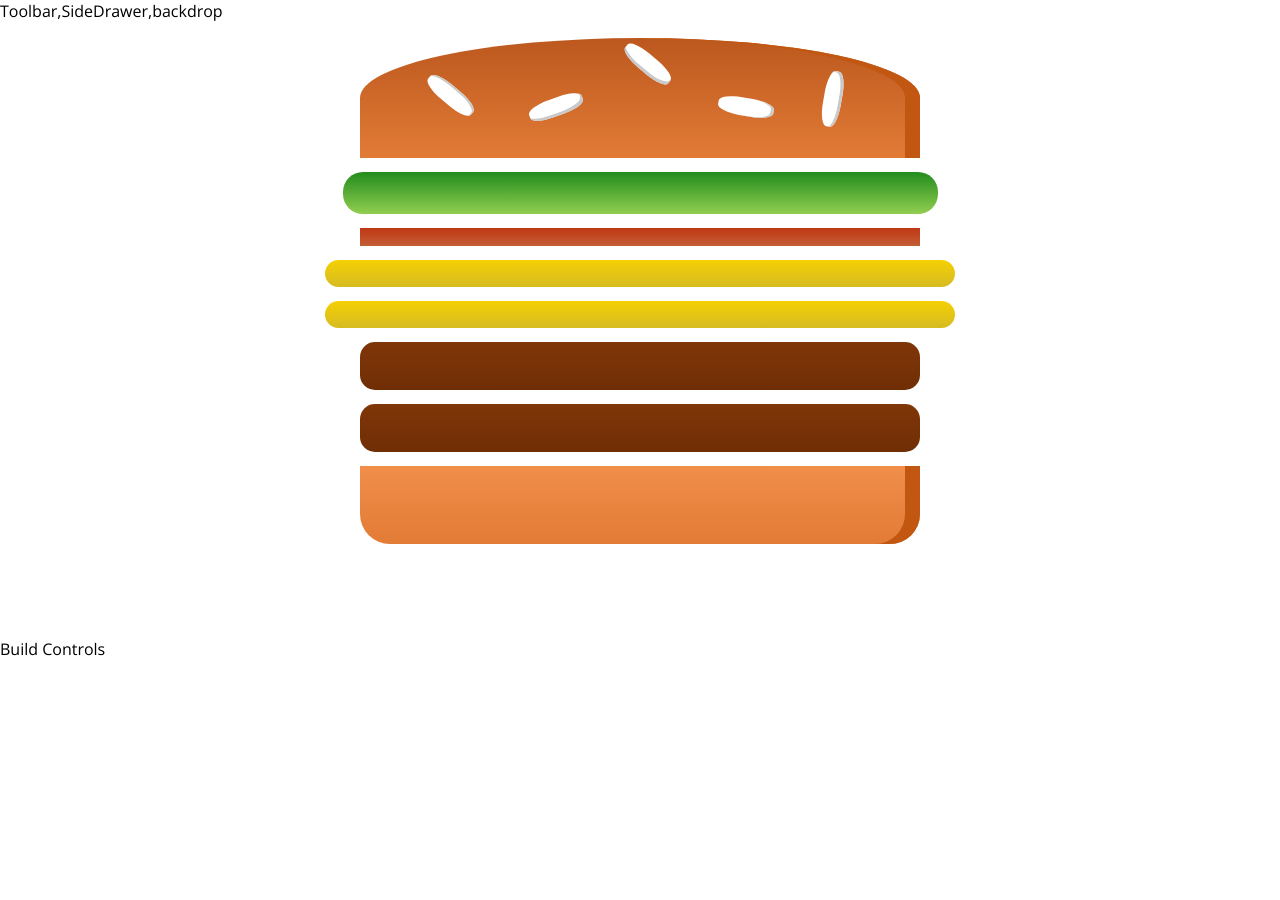
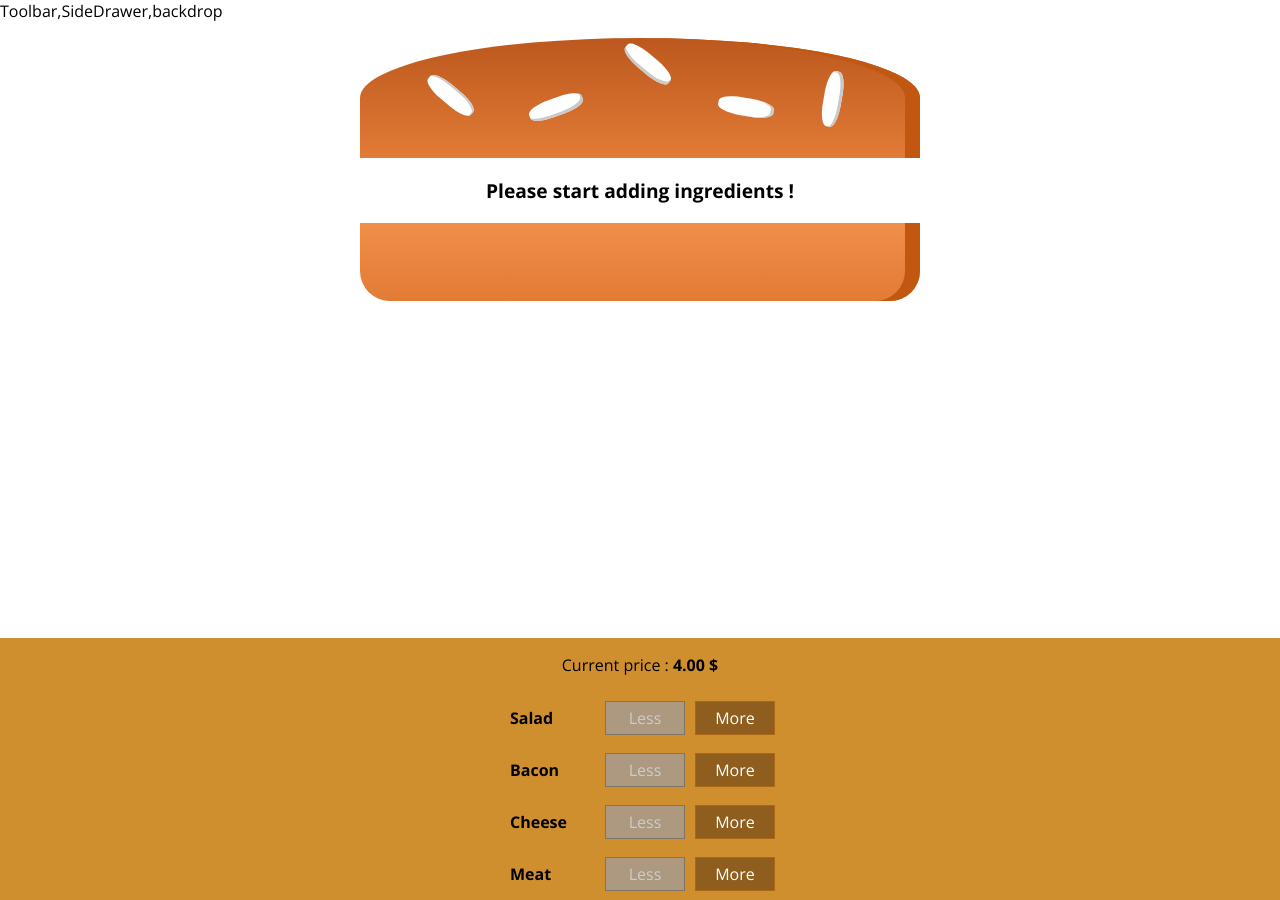
Before and after one commit to LuisLota/burger-builder, a React app: page / in a window 1280 px wide. Before the commit the page ends 800 px from the top, so only its background shows below. Built offline with nearby package versions, Linux system fonts and the light colour scheme.

Commit message:
be able of add and remove ingredients and connect to the state off the app

```diff
--- /dev/null
+++ b/src/components/Burger/BuildControls/BuildControl/BuildControl.css
@@ -0,0 +1,57 @@
+.BuildControl {
+    display: flex;
+    justify-content: space-between;
+    align-items: center;
+    margin: 5px 0;
+}
+
+.BuildControl button {
+    display: block;
+    font:inherit;
+    padding:5px;
+    margin:0 5px;
+    width: 80px;
+    border: 1px solid #aa6817;
+    cursor: pointer;
+    outline: none;
+}
+
+
+.BuildControl button:disabled {
+    background-color: #AC9980;
+    border: 1px solid #7E7365;
+    color: #ccc;
+    cursor: default;
+}
+
+.BuildControl button:hover:disabled {
+    background-color: #AC9980;
+    color: #ccc;
+    cursor: not-allowed;
+}
+
+.Label {
+    padding: 10px;
+    font-weight: bold;
+    width: 80px;
+}
+
+.BuildControl .Less {
+    background-color: #D39952;
+    color: white;
+}
+
+.BuildControl .More {
+    background-color: #8F5E1E;
+    color: white;
+}
+
+.BuildControl .Less:hover, .BuildControl .Less:active {
+    background-color: #DAA972;
+    color: white;
+}
+
+.BuildControl .More:hover,.BuildControl .More:active {
+    background-color: #99703F;
+    color: white;
+}
--- /dev/null
+++ b/src/components/Burger/BuildControls/BuildControl/BuildControl.js
@@ -0,0 +1,16 @@
+import React from 'react';
+
+import classes from './BuildControl.css';
+
+const buildControl = (props) => (
+	<div className={classes.BuildControl}>
+		<div className={classes.Label}>{props.label}</div>
+		<button className={classes.Less} onClick={props.removed} disabled={props.disabled}>
+			Less
+		</button>
+		<button className={classes.More} onClick={props.added}>
+			More
+		</button>
+	</div>
+);
+export default buildControl;
--- /dev/null
+++ b/src/components/Burger/BuildControls/BuildControls.css
@@ -0,0 +1,10 @@
+.BuildControls {
+    width: 100%;
+    background-color: #cf8f2e;
+    display: flex;
+    flex-flow: column;
+    align-items: center;
+    box-shadow: 0 2px 1px #ccc;
+    margin: auto;
+    padding: 10p 0x;
+}
--- /dev/null
+++ b/src/components/Burger/BuildControls/BuildControls.js
@@ -0,0 +1,29 @@
+import React from 'react';
+
+import BuildControl from './BuildControl/BuildControl';
+
+import classes from './BuildControls.css';
+
+const controls = [
+	{ label: 'Salad', type: 'salad' },
+	{ label: 'Bacon', type: 'bacon' },
+	{ label: 'Cheese', type: 'cheese' },
+	{ label: 'Meat', type: 'meat' }
+];
+
+const buildControls = (props) => (
+	<div className={classes.BuildControls}>
+		<p>Current price : <strong>{props.price.toFixed(2) } $ </strong> </p>
+		{controls.map((ctrl) => (
+			<BuildControl
+				added={() => props.ingredientAdded(ctrl.type)}
+				removed={() => props.ingredientRemoved(ctrl.type)}
+				key={ctrl.label}
+				label={ctrl.label}
+				disabled={props.disabled[ctrl.type]}
+			/>
+		))}
+	</div>
+);
+
+export default buildControls;
--- a/src/components/Burger/Burger.js
+++ b/src/components/Burger/Burger.js
@@ -22,7 +22,6 @@
     if(transformedIngredients.length === 0) {
             transformedIngredients = <p>Please start adding ingredients !</p>
     }
-    console.log(transformedIngredients);
 
     return(
         <div className={classes.Burger}>
--- a/src/containers/BurgerBuilder/BurgerBuilder.js
+++ b/src/containers/BurgerBuilder/BurgerBuilder.js
@@ -1,29 +1,93 @@
-import React, {Component }  from 'react';
+import React, { Component } from 'react';
 
 import Burger from '../../components/Burger/Burger';
-
+import BuildControls from '../../components/Burger/BuildControls/BuildControls';
 import Aux from '../../hoc/Auxillity';
 
+const INGREDIENT_PRICES = {
+	salad: 0.5,
+	cheese: 0.4,
+	meat: 1.3,
+	bacon: 0.6
+};
+
 class BurgerBuilder extends Component {
+	state = {
+		ingredients: {
+			salad: 0,
+			bacon: 0,
+			cheese: 0,
+			meat: 0
+		},
+		totalPrice: 4
+	};
 
-    state = {
-        ingredients : {
-            salad : 1,
-            bacon : 1,
-            cheese :2,
-            meat : 2
+	addIngredientHandler = (type) => {
+		// gets the prev value of ingredients
+		const oldCount = this.state.ingredients[type];
+		// update for new value of ingridients
+		const updatedCounted = oldCount + 1;
+
+		// use var to not mutate the state
+		const updatedIngredients = {
+			...this.state.ingredients
+		};
+		// update new state with the ingriedents respective
+		updatedIngredients[type] = updatedCounted;
+		// update the price what cost
+		const priceAddition = INGREDIENT_PRICES[type];
+
+		const oldPrice = this.state.totalPrice;
+		const newPrice = oldPrice + priceAddition;
+		// update state
+		this.setState({ totalPrice: newPrice, ingredients: updatedIngredients });
+	};
+
+	removeIngredientHandler = (type) => {
+		// gets the prev value of ingredients
+        const oldCount = this.state.ingredients[type];
+        if(oldCount <= 0) {
+            return null;
         }
-    }
+		// update for new value of ingridients
+		const updatedCounted = oldCount - 1;
 
-    render() {
-        return (
-            <Aux>
-              <Burger ingredients = {this.state.ingredients}/>
-                <div>Build Controls</div>
-            </Aux>
-        );
-    }
+		// use var to not mutate the state
+		const updatedIngredients = {
+			...this.state.ingredients
+		};
+		// update new state with the ingriedents respective
+		updatedIngredients[type] = updatedCounted;
+		// update the price what cost
+		const priceDeduction = INGREDIENT_PRICES[type];
 
+		const oldPrice = this.state.totalPrice;
+		const newPrice = oldPrice - priceDeduction;
+		// update state
+		this.setState({ totalPrice: newPrice, ingredients: updatedIngredients });
+	};
+
+	render() {
+        const disabeldInfo = {
+            ...this.state.ingredients
+        };
+
+        for(let key in disabeldInfo) {
+            disabeldInfo[key] = disabeldInfo[key] <= 0;
+        }
+        // {salad : true, meat : true ....}
+		return (
+			<Aux>
+				<Burger ingredients={this.state.ingredients} />
+				<BuildControls
+					ingredientAdded={this.addIngredientHandler}
+                    ingredientRemoved={this.removeIngredientHandler}
+                    disabled = {disabeldInfo}
+                    price = {this.state.totalPrice}
+				/>
+			</Aux>
+		);
+	}
 }
 
 export default BurgerBuilder;
```
